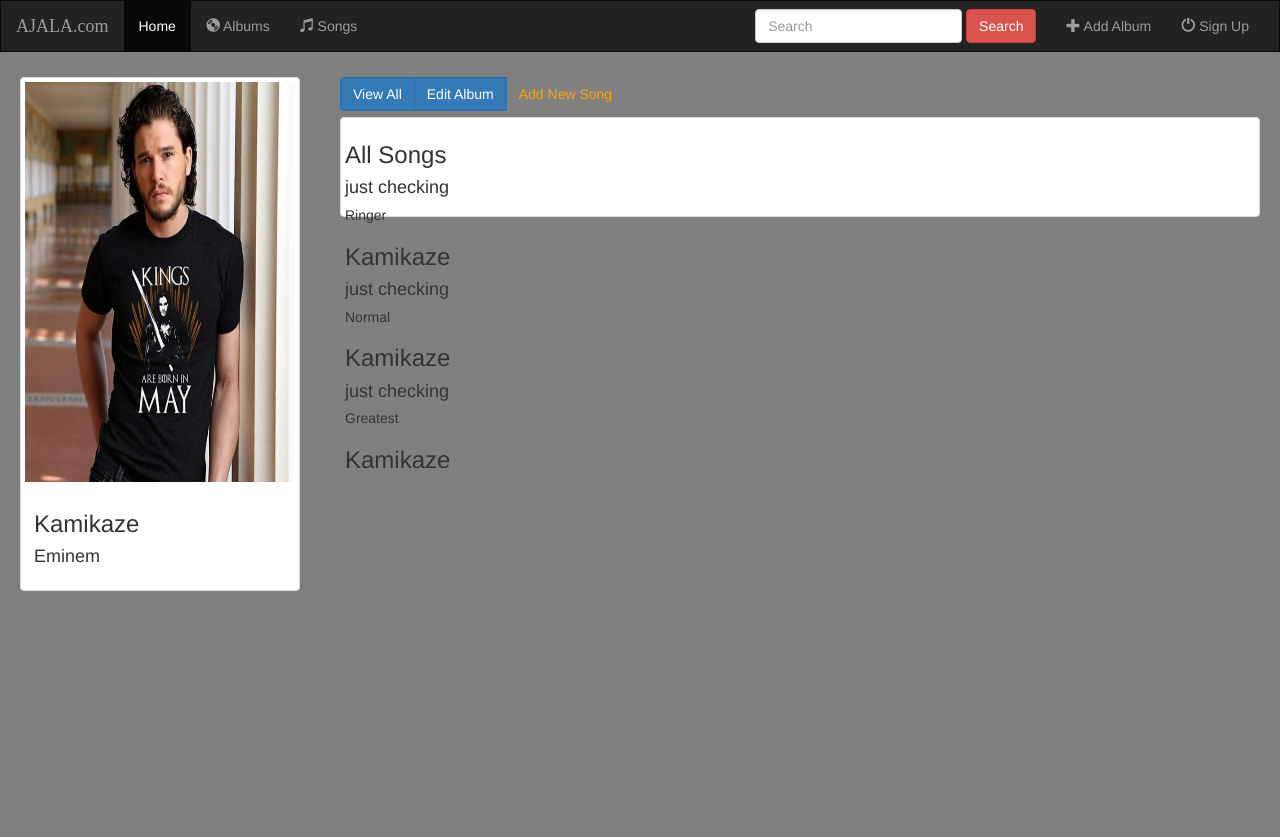
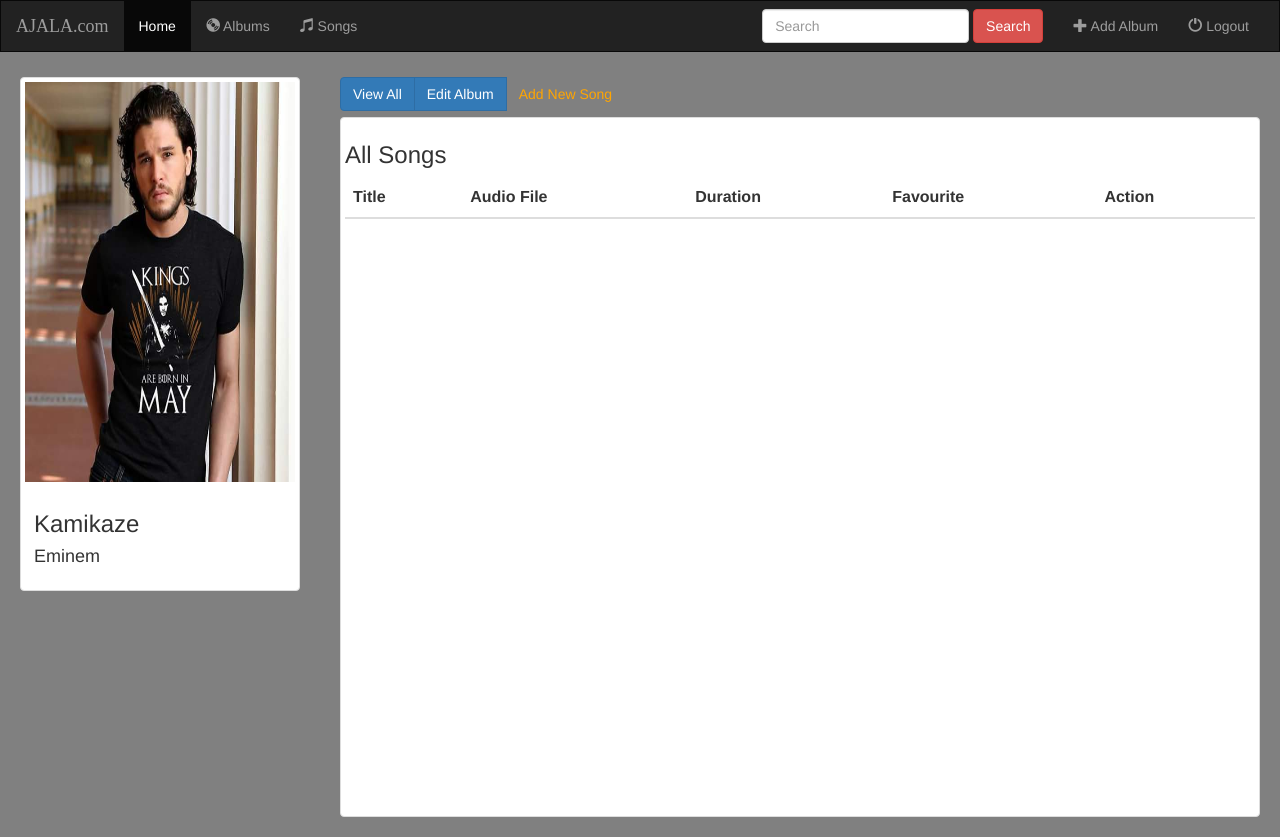
Before and after one commit to electr-OP/music_web, a Django app: page /music/2/ in a window 1280 px wide. Before the commit the page ends 591 px from the top, so only its background shows below. Run offline with Django 3.2, Linux system fonts and the light colour scheme; data comes from the database, SQL or seed files in the repository; lists and menus that the app fills with data are empty; some libraries are stand-ins or nearby versions.

Commit message:
music website

```diff
--- a/music/models.py
+++ b/music/models.py
@@ -1,9 +1,11 @@
 from django.db import models
 from django.db.models import FileField
 from django.urls import reverse
+from django.contrib.auth.models import Permission, User
 
 # Create your models here.
 class Album(models.Model):
+    user = models.ForeignKey(User, on_delete=models.DO_NOTHING, default=1)
     artist = models.CharField(max_length=250)
     album_title = models.CharField(max_length=500)
     genre = models.CharField(max_length=100)
@@ -19,9 +21,15 @@
 
 class Song(models.Model):
     album = models.ForeignKey(Album, on_delete=models.CASCADE)
-    FILE_TYPE = models.CharField(max_length=10)
-    song_type = models.CharField(max_length=100)
-    song_title = models.CharField(max_length=500)
+    song_title = models.CharField(max_length=250)
+    song_file = models.FileField(default='')
+
+    def get_absolute_url(self):
+        return reverse('music:detail', kwargs={'pk': self.album.id})
+
+    #def get_absolute_url(self):
+     #   return reverse('music:detail', kwargs={'pk': self.pk})
+
 
     def __str__(self):
         return self.song_title
--- a/music/templates/music/Base.html
+++ b/music/templates/music/Base.html
@@ -28,7 +28,7 @@
 			</ul>
 			<ul class="nav navbar-nav navbar-right">
                 <li><a href="{% url 'music:add-album' %}"><span class="glyphicon glyphicon-plus"></span> Add Album</a></li>
-                <li><a href="{% url 'music:registration' %}"><span class="glyphicon glyphicon-off"></span> Sign Up </a></li>
+                <li><a href="{% url 'music:logout' %}"><span class="glyphicon glyphicon-off"></span> Logout </a></li>
 			</ul>
 
 		<form class="navbar-form navbar-right" method="get" role="search" action="#">
--- a/music/templates/music/detail.html
+++ b/music/templates/music/detail.html
@@ -22,19 +22,32 @@
                 <div class="btn-group">
                      <a href="#" class="btn btn-primary"> View All </a>
                      <a href="{% url 'music:update_album' album.id %}" class="btn btn-primary" > Edit Album </a>
-                     <a href="#" class="btn btn-link" style="display: inline; color: orange; text-decoration: none;"> Add New Song </a>
+                     <a href="{% url 'music:add-song' album.id %}" class="btn btn-link" style="display: inline; color: orange; text-decoration: none;"> Add New Song </a>
                       <br><br>
                 </div>
-                <div class="thumbnail" style="height: 100px;">
+                <div class="thumbnail" style="height: 700px;">
                     <h3> All Songs </h3>
-                    {% for track in album.song_set.all %}
+
+                    {% if error_message %}
+                        <p><strong>{{ error_message }}</strong></p>
+                    {% endif %}
+
+                    <table class="table">
+                        <thead>
+                        <tr>
+                            <th>Title</th>
+                            <th>Audio File</th>
+                            <th>Duration</th>
+                            <th>Favourite</th>
+                            <th>Action</th>
+                        </tr>
+                        </thead>
                         {% block trk %}
                         {% include 'music/song.html' %}
                         {% endblock %}
-                    {% endfor %}
 
-                        <h5>{{song.song_title}}</h5>
 
+                    </table>
 
                 </div>
 
--- a/music/templates/music/registration_data.html
+++ b/music/templates/music/registration_data.html
@@ -11,6 +11,9 @@
                     <div class="panel panel-default">
                         <div class="panel-body">
                             <h3><b> Create New Account </b></h3>
+                            {% if error_message %}
+                                <p><strong>{{ error_message }}</strong></p>
+                            {% endif %}
                             <form class="form-horizontal" action="" method="post" enctype="multipart/form-data">
                                 {% csrf_token %}
                                 {% include 'music/form_template.html' %}
--- a/music/templates/music/song.html
+++ b/music/templates/music/song.html
@@ -1,15 +1,29 @@
 
 
 {% block trk %}
-<h4> just checking</h4>
+
+    <tbody>
+    {% for track in album.song_set.all %}
+    <tr>
+        <td><h4>{{track.song_title}}</h4></td>
+        <td><audio controls>
+            <source src="{{ track.song_file.url }}" type="audio/mpeg">
+       </audio></td>
+        <td></td>
+        <td></td>
+        <td></td>
+    </tr>
+    {% endfor %}
+     </tbody>
 
 
+<!--
 
-
-    <h5>{{track.song_title}}</h5>
-
-
-
-     <h3>{{album.album_title}}</h3>
+       <a target="_blank" href="{{ track.song_file.url }}">
+        <button type="button" class="btn btn-success btn-xs">
+            <span class="glyphicon glyphicon-play"></span>&nbsp; Play
+        </button>
+    </a>
+-->
 
 {% endblock trk %}
--- a/music/urls.py
+++ b/music/urls.py
@@ -1,5 +1,6 @@
 from django.urls import path
 from . import views
+
 
 
 app_name = 'music'
@@ -7,21 +8,16 @@
 urlpatterns = [
     # /music/
     path('', views.indexview.as_view(), name='index'),
-
+    path('<int:pk>/', views.detailview.as_view(), name='detail'),
     path('registration_data/', views.UserFormView.as_view(), name='registration'),
-
     # /music/741/
     #path('<int:pk>/', views.songdetailview.as_view(), name='detail'),
-    path('<int:pk>/', views.detailview.as_view(), name='detail'),
-
-
-
+    path('login/', views.LoginView.as_view(), name='login'),
+    path('logout/', views.LogoutView.as_view(), name='logout'),
     path('album/add/', views.AlbumCreate.as_view(), name='add-album'),
-
-
     path('album/<int:pk>/', views.AlbumUpdate.as_view(), name='update_album'),
-
     path('album/<int:pk>/delete/', views.AlbumDelete.as_view(), name='delete_album'),
+    path('song/<int:pk>/add/', views.SongCreate.as_view(), name='add-song'),
 
 
 
--- a/music/views.py
+++ b/music/views.py
@@ -1,14 +1,16 @@
-from django.shortcuts import render,redirect
+from django.shortcuts import render, redirect, get_object_or_404
 from django.http import HttpResponse
-from django.contrib.auth import authenticate, login
-from .forms import UserForm
+from django.contrib.auth import authenticate, login, logout
+from django.contrib.auth.mixins import LoginRequiredMixin
+from .forms import UserForm, LoginForm, SongForm
 from .models import Album, Song
 from django.views.generic.edit import CreateView, UpdateView, DeleteView
-from django.urls import reverse_lazy
+from django.urls import reverse_lazy, reverse
 from django.http import Http404
 from django.template import loader
 from django.views import generic
 from django.views.generic import View
+
 
 """
 def index(request):
@@ -25,19 +27,22 @@
     context = {'album': album, }
     return render(request, 'music/detail.html', context)
 """
-class indexview(generic.ListView):
+
+
+class indexview(LoginRequiredMixin, generic.ListView):
+    login_url = 'login/'
+    redirect_field_name = 'redirect_to'
     template_name = 'music/index.html'
-
     context_object_name = 'all_albums'
 
     def get_queryset(self):
+       # print(self.request.user)
         return Album.objects.all()
 
 
 class detailview(generic.DetailView):
     model = Album
     template_name = 'music/detail.html'
-
 
 
 class songdetailview(generic.ListView):
@@ -51,8 +56,9 @@
 
 class AlbumCreate(CreateView):
     model = Album
-    #fields = ['artist', 'album_title', 'genre', 'album_logo']
+    # fields = ['artist', 'album_title', 'genre', 'album_logo']
     fields = '__all__'
+
 
 class AlbumUpdate(UpdateView):
     model = Album
@@ -64,35 +70,71 @@
     success_url = reverse_lazy('music:index')
 
 
-
 class UserFormView(View):
     form_class = UserForm
     template_name = 'music/registration_data.html'
 
-# blank form
+    # blank form
     def get(self, request):
         form = self.form_class(None)
-        return render(request, self.template_name, {'form':form})
+        return render(request, self.template_name, {'form': form})
 
     def post(self, request):
         form = self.form_class(request.POST)
+        if form.is_valid():
+            user = form.save(commit=False)
+            username = form.cleaned_data['username']
+            password = form.cleaned_data['password']
+            user.set_password(password)
+            user.save()
+            user = authenticate(username=username, password=password)
+            if user is not None:
+                if user.is_active:
+                    login(request, user)
+                    all_albums = Album.objects.filter(user=request.user)
+                    # return render(request, 'music:index', {'albums':albums})
+                    return redirect('music:index', {'all_albums': all_albums})
 
-        if form.is_valid():
-
-            user = form.save(commit=False)
-
-            username = form.cleaned_data['username']
-            Password = form.cleaned_data['Password']
-            user.set_password(Password)
-            user.save()
+        return render(request, self.template_name, {'form': form})
 
 
-            user = authenticate(username=username, password=Password)
+class LoginView(View):
+    def get(self, request):
+        return render(request, 'music/login.html')
 
-            if user is not None:
+    def post(self, request):
+        username = request.POST['username']
+        password = request.POST['password']
+        user = authenticate(username=username, password=password)
+        if user is not None:
+            if user.is_active:
+                login(request, user)
+                all_albums = Album.objects.all()
+                return render(request, 'music/index.html', {'all_albums': all_albums})
+            else:
+                return render(request, 'music/login.html', {'error_message': 'Your account has been disabled'})
+        else:
+            return render(request, 'music/login.html', {'error_message': 'Invalid login'})
 
-                if user.is_active:
-                    login(request, user)
-                    return redirect('music:index')
+class LogoutView(View):
+    form_class = UserForm
+    template_name = 'music/login.html'
+    def get(self,request):
+        logout(request)
+        form = self.form_class(request.POST or None)
+        context ={'form':form}
+        return render(request, self.template_name, context)
 
-        return render(request, self.template_name, {'form': form})
+class SongCreate(CreateView):
+    model = Song
+    fields = ['song_title', 'song_file']
+
+    def form_valid(self, form):
+        album = get_object_or_404(Album, pk=self.kwargs['pk'])
+        form.instance.album = album
+        return super(SongCreate, self).form_valid(form)
+
+        #object = form.save(commit=False)
+        #object.user = self.request.user
+        #object.save()
+        #return super(SongCreate, self).form_valid(form)
--- a/website/settings.py
+++ b/website/settings.py
@@ -101,6 +101,11 @@
 ]
 
 
+#AUTHENTICATION_BACKENDS = (
+#    'django.contrib.auth.backends.ModelBackend',
+#    'music.authentication.EmailAuthBackend',
+#)
+
 # Internationalization
 # https://docs.djangoproject.com/en/2.1/topics/i18n/
 
```
Also changed, not shown: music/forms.py (+18 -2 lines), music/templates/music/form_template.html (+18 -0 lines), db.sqlite3.
